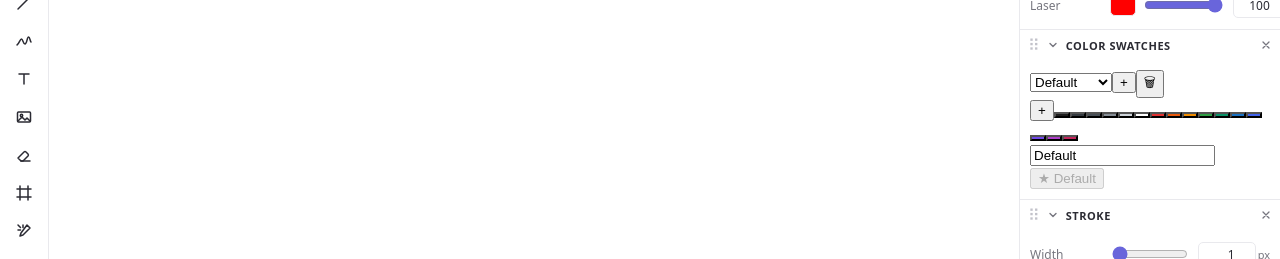
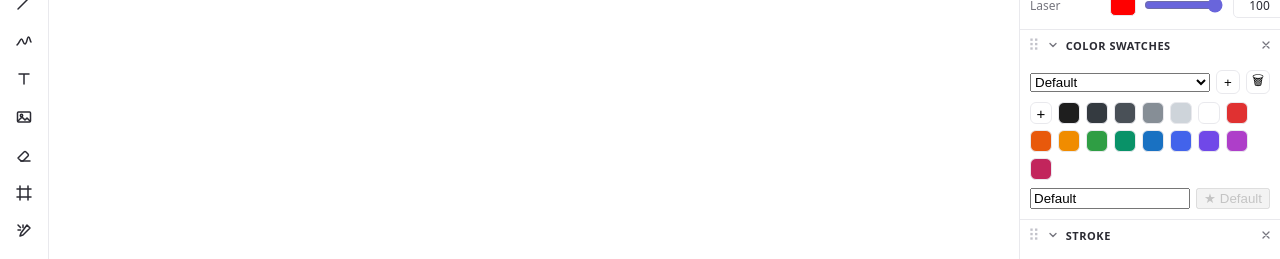
Before and after one commit to bobtherobot/flow, a React (Vite) app: page / in a window 1280 px wide. Shown: the part 451-710 px from the top of the page. Built offline with nearby package versions, Linux system fonts and the light colour scheme.

Commit message:
style(swatches): Color Swatches panel styling

```diff
--- a/src/ui/panels/panels.css
+++ b/src/ui/panels/panels.css
@@ -796,3 +796,49 @@
   color: var(--flow-accent);
   font-weight: 700;
 }
+
+/* --- Color Swatches panel --- */
+.flow-sw { display: flex; flex-direction: column; gap: 8px; position: relative; }
+.flow-sw-row { display: flex; align-items: center; gap: 6px; }
+.flow-sw-select { flex: 1 1 auto; min-width: 0; }
+.flow-sw-icon {
+  display: inline-flex; align-items: center; justify-content: center;
+  width: 24px; height: 24px; border-radius: 6px; cursor: pointer;
+  background: transparent; border: 1px solid var(--flow-border, #d0d0d0);
+}
+.flow-sw-icon:hover { background: var(--flow-hover, rgba(0,0,0,0.06)); }
+
+.flow-sw-grid { display: flex; flex-wrap: wrap; gap: 6px; }
+.flow-sw-add,
+.flow-sw-tile {
+  width: 22px; height: 22px; border-radius: 6px; cursor: pointer; padding: 0;
+  border: 1px solid var(--flow-border, #d0d0d0);
+}
+.flow-sw-add {
+  display: inline-flex; align-items: center; justify-content: center;
+  font-size: 15px; line-height: 1; background: transparent;
+}
+.flow-sw-add:hover { background: var(--flow-hover, rgba(0,0,0,0.06)); }
+.flow-sw-tile[aria-pressed="true"] {
+  outline: 2px solid var(--flow-accent, #4263eb); outline-offset: 1px;
+}
+
+.flow-sw-name { flex: 1 1 auto; min-width: 0; }
+.flow-sw-default { white-space: nowrap; cursor: pointer; }
+.flow-sw-default:disabled { cursor: default; opacity: 0.7; }
+
+.flow-sw-picker {
+  display: flex; align-items: center; gap: 6px;
+  padding: 6px; border-radius: 8px;
+  border: 1px solid var(--flow-border, #d0d0d0);
+  background: var(--flow-surface, #fff);
+}
+.flow-sw-picker__hex { width: 82px; }
+
+.flow-sw-confirm {
+  position: absolute; inset: 0; display: flex; flex-direction: column;
+  align-items: center; justify-content: center; gap: 8px; text-align: center;
+  padding: 12px; border-radius: 8px;
+  background: var(--flow-surface, #fff); border: 1px solid var(--flow-border, #d0d0d0);
+}
+.flow-sw-confirm__actions { display: flex; gap: 8px; }
```
